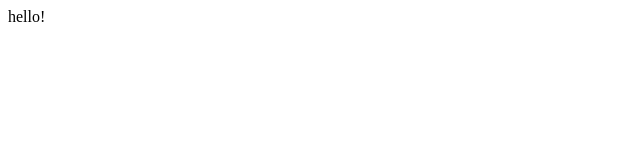
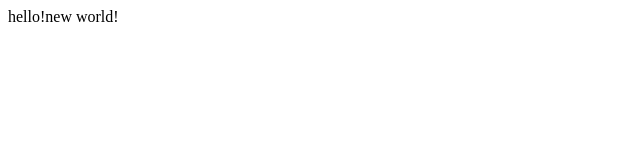
Before and after one commit to kota03450/home, a plain HTML site: page index.html in a window 1280 px wide. Shown: the full height of the page, 0-640 px from the left. Drawn offline with Linux system fonts and the light colour scheme.

Commit message:
08241248

```diff
--- a/index.html
+++ b/index.html
@@ -7,6 +7,6 @@
   <title>Document</title>
 </head>
 <body>
-  hello!
+  hello!new world!
 </body>
 </html>
```
